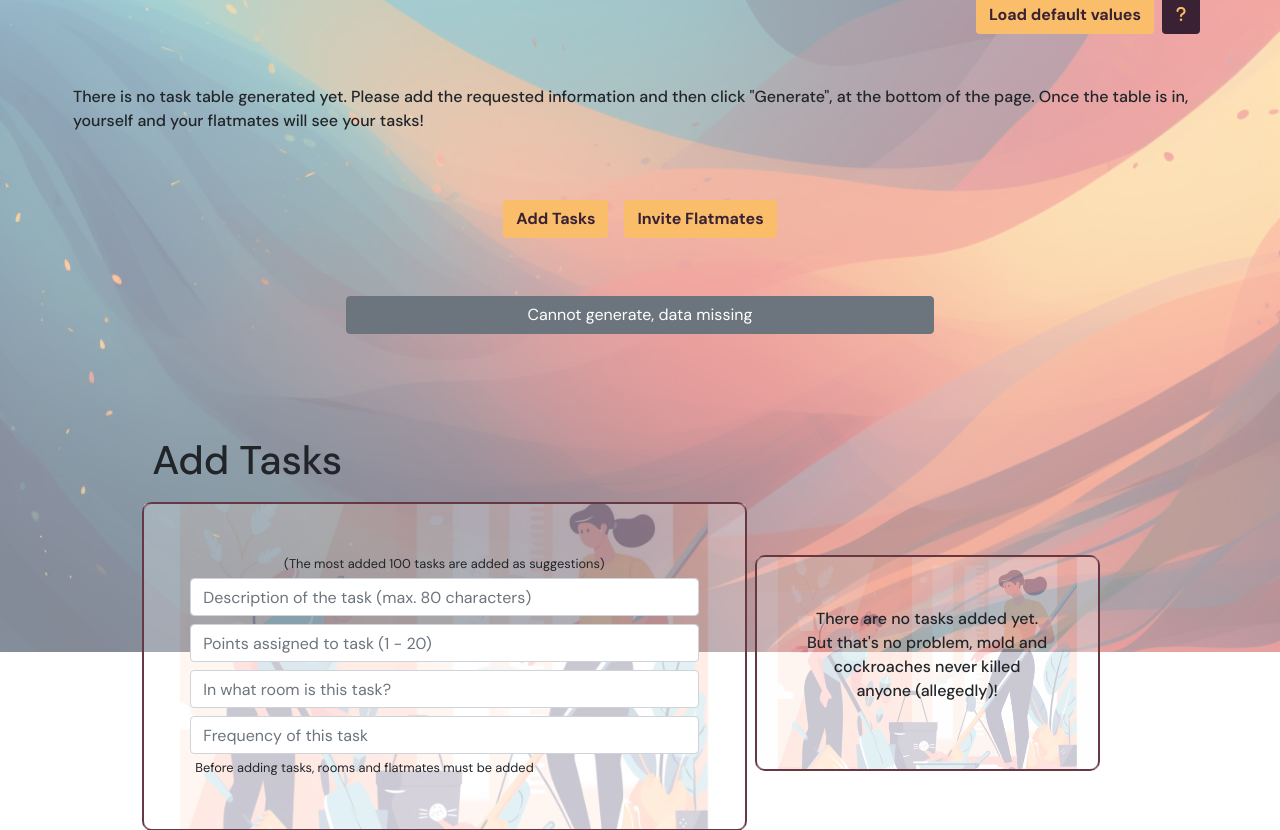
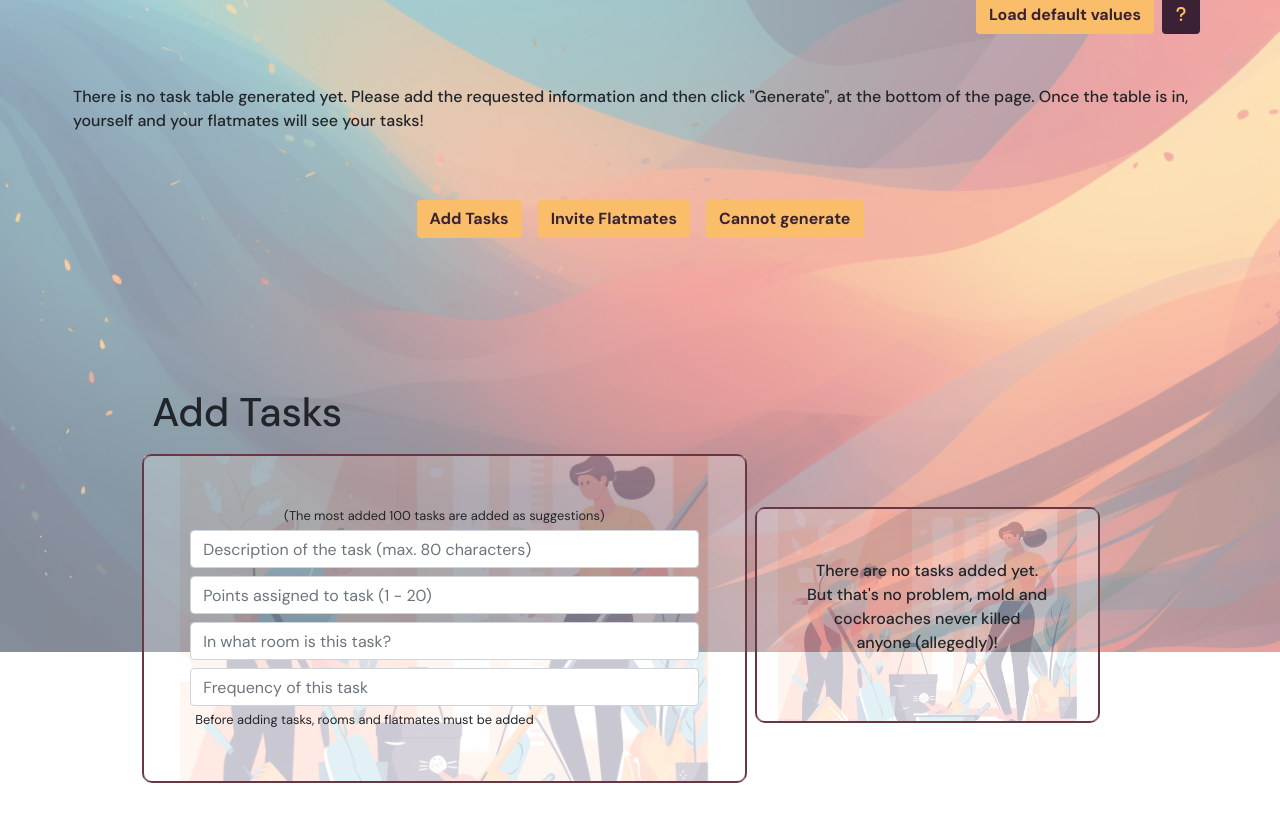
Before and after one commit to DanMGocan/cleandivide, a Flask app: page /add in a window 1280 px wide. Shown: the part 148-978 px from the top of the page. Run offline with Flask 3, Linux system fonts and the light colour scheme; a user stored in the database is signed in; data comes from the database, SQL or seed files in the repository; both versions use the stored data as it was after the commit; data that the repository does not hold is empty; some libraries are stand-ins or nearby versions.

Commit message:
Javascript edits

```diff
--- a/static/css/main.css
+++ b/static/css/main.css
@@ -180,7 +180,7 @@ a {
   padding: 5px 10px;
   border-radius: 4px;
   font-size: 12px;
-  z-index: 10000; /* Make sure it appears above other content */
+  z-index: 100000; /* Make sure it appears above other content */
   pointer-events: none; /* Ensure the tooltip doesn't interfere with clicks */
   display: none;
   opacity: 0.8;
--- a/static/js/main.js
+++ b/static/js/main.js
@@ -1,26 +1,30 @@
 document.addEventListener("DOMContentLoaded", function() {
-    const button = document.getElementsByClassName('custom-tooltip');
+    const buttons = document.getElementsByClassName('tooltip-button');
+
+    for(let i = 0; i < buttons.length; i++) {
+        let button = buttons[i];
 
         button.addEventListener('mousemove', function(e) {
-        let tooltip = document.querySelector('.custom-tooltip');
+            console.log("Mouse over detected");
+            let tooltip = document.querySelector('.tooltip-content');
 
             if (!tooltip) {
                 tooltip = document.createElement('div');
-            tooltip.className = 'custom-tooltip';
+                tooltip.className = 'tooltip-content';
                 document.body.appendChild(tooltip);
             }
 
-        tooltip.textContent = button.getAttribute('data-tooltip');
+            tooltip.textContent = e.currentTarget.getAttribute('data-tooltip');
             tooltip.style.top = (e.pageY + 10) + 'px';
             tooltip.style.left = (e.pageX + 10) + 'px';
             tooltip.style.display = 'block';
-
         });
 
         button.addEventListener('mouseout', function() {
-        const tooltip = document.querySelector('.custom-tooltip');
+            const tooltip = document.querySelector('.tooltip-content');
             if (tooltip) {
                 tooltip.style.display = 'none';
             }
         });
+    }
 });
--- a/templates/add.html
+++ b/templates/add.html
@@ -25,20 +25,15 @@
 </div>
 
 <div class="row d-flex justify-content-center my-5">
-    <button class="btn default-dashboard-button" id="btnAddTasks">Add Tasks</button>
-    <button class="btn default-dashboard-button ml-3" id="btnInviteFlatmates">Invite Flatmates</button>
+    <a href="" class="btn default-dashboard-button tooltip-button" id="btnAddTasks">Add Tasks</a>
+    <a href="" class="btn default-dashboard-button ml-3 tooltip-button" id="btnInviteFlatmates">Invite Flatmates</a>
     {% if template_data.flatmates|length == 0 or template_data.tasks|length == 0 %}
-    <button class="btn default-dashboard-button ml-3 custom-tooltip" data-tooltip="Either tasks of flat mates are missing and data cannot be generated" disabled>Cannot generate</button>
+    <a href="" class="btn default-dashboard-button ml-3 tooltip-button" data-tooltip="Either tasks or flatmates are missing, and data cannot be generated" disabled>Cannot generate</a>
+    {% else %}
+    <a href="{{ url_for('generator_bp.generate') }}" class="btn default-dashboard-button ml-3 tooltip-button" data-tooltip="Let's go!">Generate cleaning schedule</a>
     {% endif %}
 </div>
 
-<div class="col-12 col-md-10 col-lg-8 d-flex justify-content-center mx-auto">
-    {% if template_data.rooms|length == 0 or template_data.flatmates|length == 0 or template_data.tasks|length == 0 %}
-        <a href="#" class="btn btn-secondary mt-2 text-center col-10" disabled>Cannot generate, data missing</a>
-    {% else %}
-        <a href="{{ url_for('generator_bp.generate') }}" class="btn btn-primary mt-2 text-center col-10" id="generate-button">Generate</a>
-    {% endif %}
-    </div>
 
 {#
      <!-- Adding rooms into the DB -->
@@ -282,7 +277,6 @@
 
     {%block scripts %}
         <!-- <script src="{{ url_for('static', filename= 'js/datamanipulation.js') }}"></script> -->
-        <script src="{{ url_for('static', filename='js/main.js') }}"></script>
 
         <!-- JS variables -->
         <script type="text/javascript">
--- a/templates/base.html
+++ b/templates/base.html
@@ -117,7 +117,7 @@
     </script>
 
     <!-- Custom JS script -->
-    <script src="{{ url_for('static', filename= 'js/add.js') }}"></script>
+    <script src="{{ url_for('static', filename= 'js/main.js') }}"></script>
 
 </body>
 
--- a/views/helpers.py
+++ b/views/helpers.py
@@ -146,11 +146,16 @@ def clear_db():
     flash('Database cleared successfully :( ', 'success')
     return redirect(url_for('main'))
 
+
+
+
 @helpers_bp.route('/viewdata')
 @login_required
 def viewdata():
+
     user_id = session.get('user_id')
-    is_table_owner = get_table_owner_status(user_id)
+    is_table_owner = get_table_owner_status()
+
 
     conn = get_db_connection()
     tasks = conn.execute("SELECT * FROM tasks ORDER BY id DESC ;").fetchall()
```
Also changed, not shown: database.db, views/dashboard.py (line endings or trailing spaces). Lines whose indentation alone changed are shown as unchanged.
